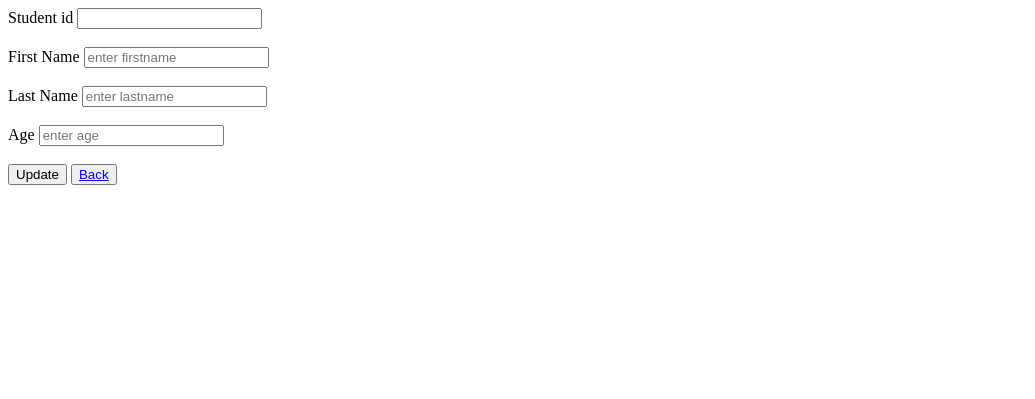
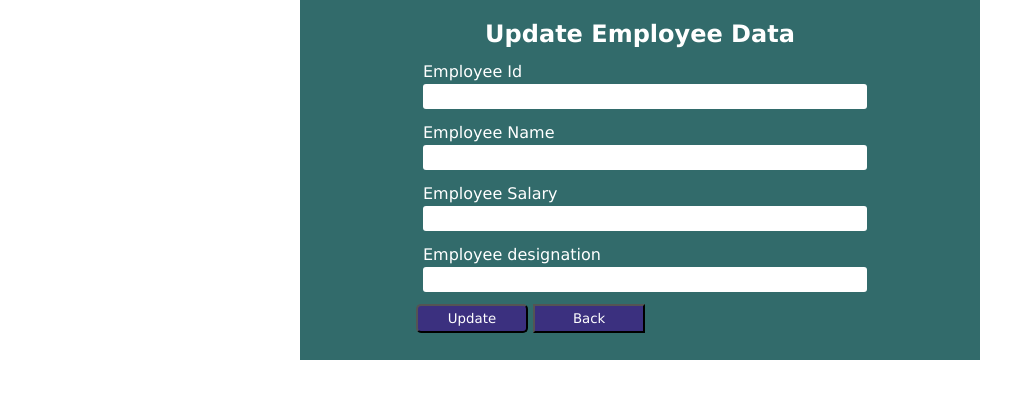
Before and after one commit to MS-Raunak/PHP-Tutorials, a PHP site: page /crud/edit.php?id=1 in a window 1280 px wide. Shown: the top 399 px of the page, without its empty margins (0-1035 px from the left). Run offline with PHP 8.4, Linux system fonts and the light colour scheme; data that the repository does not hold is empty.

Commit message:
php employee management(crud) with css style

```diff
--- /dev/null
+++ b/crud/dbconnect.php
@@ -0,0 +1,10 @@
+<?php
+   $host = 'localhost';
+   $username = 'root';
+   $password = '';
+   $db = 'crud';
+
+   $con = mysqli_connect($host, $username, $password, $db) or die("database not connection");
+   //if($con) echo "db connected";
+
+?>
--- a/crud/dbconnection.php
+++ /dev/null
@@ -1,10 +0,0 @@
-<?php
-  $server = "localhost";
-  $username = "root";
-  $password = "";
-  $db = "crud";
-
-
-   $con = mysqli_connect($server, $username, $password, $db) or die("db not connected");
-    //if($con) echo "db connected";
-?>
--- a/crud/edit.php
+++ b/crud/edit.php
@@ -1,49 +1,77 @@
 <?php
-    include 'dbconnection.php';
-    //Getting id from update button
-    $id = $_GET['id'];
+    include "dbconnect.php";
+    //if($con) echo "OK";
+    $id =  $_GET['id'];
     //echo $id;
-    $query = "SELECT * FROM student WHERE id= '$id' ";
+    $query = "SELECT * FROM employee WHERE id= '$id'";
     $data = mysqli_query($con, $query);
-    $result = mysqli_fetch_array($data);
+
+   $result =  mysqli_fetch_array($data);
+
+    //echo $result['ename'];
+
 ?>
+
 <!DOCTYPE html>
 <html lang="en">
 <head>
     <meta charset="UTF-8">
     <meta name="viewport" content="width=device-width, initial-scale=1.0">
-    <title>Update data</title>
+    <title>Update Data</title>
+    <link rel="stylesheet" href="style.css">
+
 </head>
 <body>
-    <form action="" method="POST">
-    <label>Student id</label>
-        <input type="number" value="<?php echo $result['id'] ?>" name="id" readOnly=true><br><br>
-        <label>First Name</label>
-        <input type="text" value="<?php echo $result['firstname'] ?>" name="firstname" placeholder="enter firstname"><br><br>
-        <label>Last Name</label>
-        <input type="text" value="<?php echo $result['lastname'] ?>" name="lastname" placeholder="enter lastname"><br><br>
-        <label>Age</label>
-        <input type="number" value="<?php echo $result['age'] ?>" name="age" placeholder="enter age"><br><br>
-        <input type="submit" name="update_btn" value="Update">
-        <button><a href="view.php">Back</a></button>
+<div class="container">
+        <h2>Update Employee Data</h2>
+        <div class="form-container">
+            <form action="" method="POST">
+                <div class="input">
+                    <label>Employee Id</label><br>
+                    <input type="number" name="id" value="<?php echo $result['id'] ?>" readOnly>
+                </div>
 
-    </form>
+                <div class="input">
+                    <label>Employee Name</label><br>
+                    <input type="text" name="ename" value="<?php echo $result['ename'] ?>" >
+                </div>
 
+                <div class="input">
+                    <label>Employee Salary</label><br>
+                    <input type="number" name="salary" value="<?php echo $result['salary'] ?>">
+                </div>
+                <div class="input">
+                    <label>Employee designation</label><br>
+                    <input type="text" name="designation" value="<?php echo $result['designation'] ?>" required>
+                </div>
+
+                <input type="submit" value="Update" id="btn" name="update_btn">
+                <button class="btn"><a href="view.php">Back</a></button>
+
+            </form>
+
+    <!--############### PHP ####################################-->
     <?php
         if(isset($_POST['update_btn'])){
-            $fname = $_POST['firstname'];
-            $lname = $_POST['lastname'];
-            $age = $_POST['age'];
+            $name = $_POST['ename'];
+            $sal = $_POST['salary'];
+            $desig = $_POST['designation'];
 
-            $updateQuery = "UPDATE student SET firstname='$fname', lastname='$lname', age='$age' WHERE id='$id'";
-            $data = mysqli_query($con, $updateQuery) or die("Query Unsuccessfull");
-            if($data){
-                echo "data updated successfully";
-                header("Location: view.php");
+            $query = "UPDATE employee SET ename='$name', salary='$sal', designation='$desig' WHERE id='$id' ";
+
+            $updated = mysqli_query($con, $query);
+            if($updated){
+    ?>
+                <script> alert("data updated successfully");</script>
+
+    <?php       header("Location: view.php");
             }
-            else
-                echo "Some error found!!";
+            else echo "data not updated";
         }
+        //else echo "db not connected";
     ?>
+
+        </div>
+    </div>
 </body>
 </html>
--- /dev/null
+++ b/crud/style.css
@@ -0,0 +1,97 @@
+*{
+    padding: 0;
+    margin: 0;
+    font-family: Verdana, Geneva, Tahoma, sans-serif;
+}
+
+.container {
+    width: 50%;
+    padding: 20px;
+    background-color: rgb(50, 107, 107);
+    margin: auto;
+}
+
+.container h2{
+    color: #fff;
+    text-align: center;
+}
+
+.container .form-container{
+    /* border: 2px solid red; */
+    width: 70%;
+    margin:auto;
+    padding: 7px;
+
+}
+
+.container .form-container .input{
+    padding: 7px;
+
+}
+
+.container .form-container .input label{
+    color: white;
+}
+
+.container .form-container .input input{
+    display: inline-block;
+    width: 100%;
+    padding: 5px;
+    margin-top: 3px;
+    border: none;
+    outline: none;
+    color: black;
+    border-radius: 3px;
+}
+
+.container .form-container #btn{
+    background-color: rgb(59, 48, 127);
+    color: #fff;
+    width: 25%;
+    text-align: center;
+    padding: 5px;
+    border-radius: 5px;
+    cursor: pointer;
+    margin-top: 5px;
+
+}
+
+.btn{
+    background-color: rgb(59, 48, 127);
+    padding: 5px;
+    width: 25%;
+    text-align: center;
+}
+
+.btn a{
+    text-decoration: none;
+    color: white;
+}
+
+
+
+
+
+/* ##################### View Page ######################### */
+.view-container{
+    width: 70%;
+    padding: 20px;
+    background-color: rgb(50, 107, 107);
+    margin: auto;
+}
+
+.view-container h2{
+    color: #fff;
+    text-align: center;
+}
+
+.view-container .table-container{
+    text-align: center;
+    padding: 20px;
+}
+
+.view-container .table-container table {
+    border-color: white;
+   color: #fff;
+
+}
```
Also changed, not shown: crud/delete.php (+8 -13 lines), crud/index.php (+39 -19 lines), crud/view.php (+42 -33 lines).
